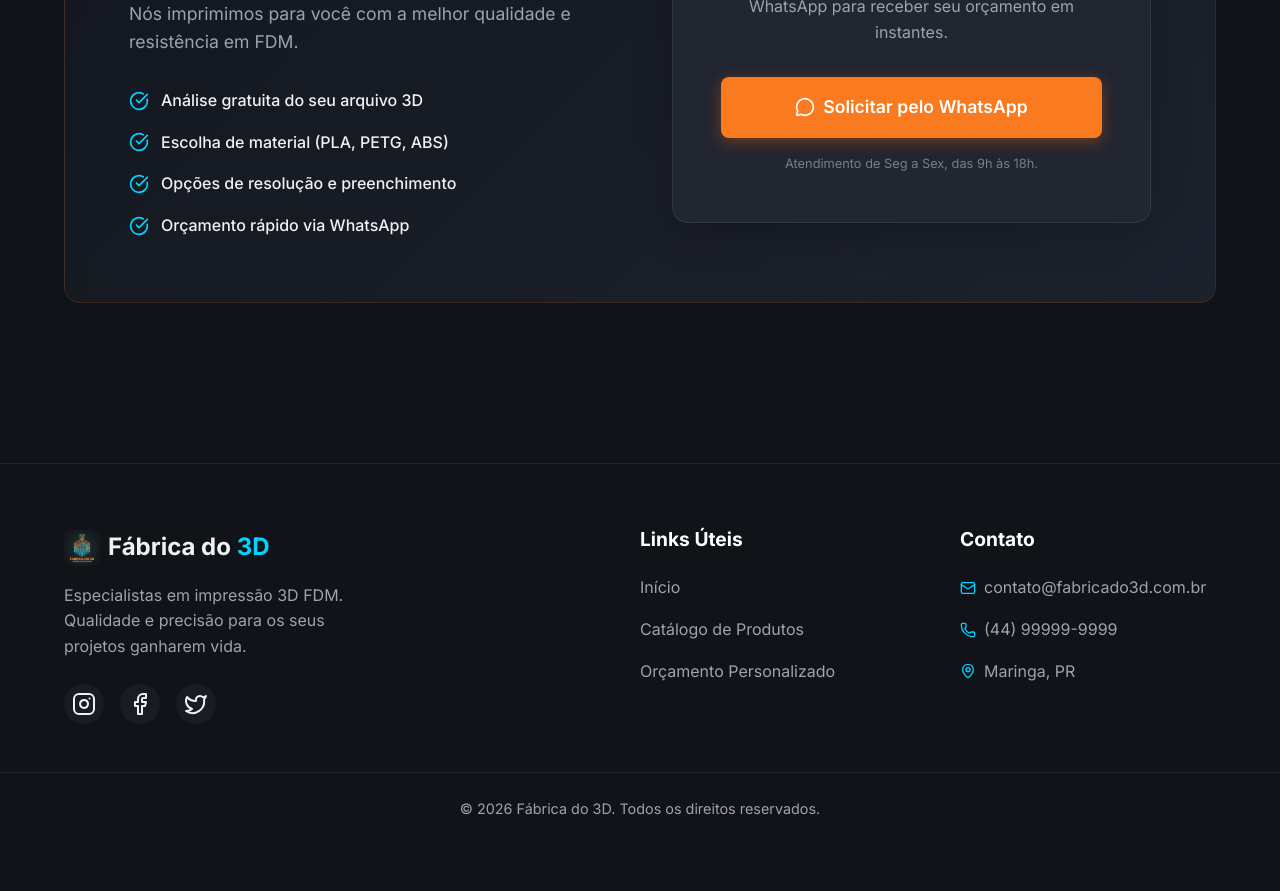
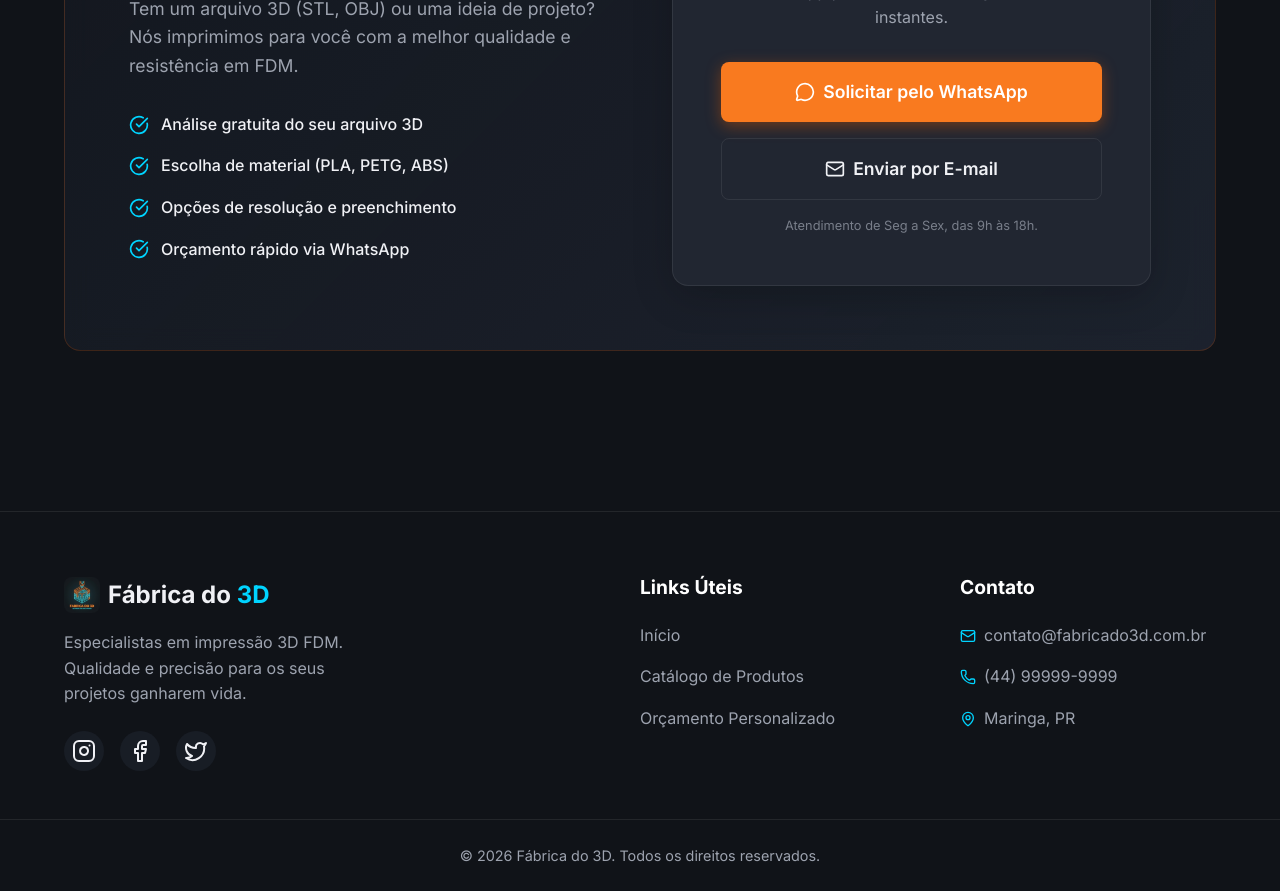
Before and after one commit to vabarboza/fabricado3d-project, a Nuxt app: page / in a window 1280 px wide. Shown: the part 3480-4371 px from the top of the page. Before the commit the page ends 4324 px from the top, so only its background shows below. Built offline with nearby package versions, Linux system fonts and the light colour scheme.

Commit message:
feat: add QuoteForm, TheFooter components and product detail page template

```diff
--- a/app/components/QuoteForm.vue
+++ b/app/components/QuoteForm.vue
@@ -22,6 +22,9 @@
             <a :href="wppQuoteLink" target="_blank" class="btn btn-primary btn-large">
               <MessageCircle class="icon-md" /> Solicitar pelo WhatsApp
             </a>
+            <a href="mailto:contato@fabricado3d.com.br" class="btn btn-outline btn-large">
+              <Mail class="icon-md" /> Enviar por E-mail
+            </a>
             <p class="small-text">Atendimento de Seg a Sex, das 9h às 18h.</p>
           </div>
         </div>
@@ -31,7 +34,7 @@
 </template>
 
 <script setup>
-import { CheckCircle, MessageCircle } from 'lucide-vue-next'
+import { CheckCircle, MessageCircle, Mail } from 'lucide-vue-next'
 
 const wppQuoteLink = "https://wa.me/5544999407976?text=Ol%C3%A1!%20Gostaria%20de%20fazer%20um%20or%C3%A7amento%20para%20uma%20impress%C3%A3o%203D%20personalizada."
 </script>
--- a/app/components/TheFooter.vue
+++ b/app/components/TheFooter.vue
@@ -26,7 +26,7 @@
       <div class="footer-contact">
         <h3>Contato</h3>
         <ul>
-          <li><Mail class="icon-xs" /> contato@fabricado3d.com.br</li>
+          <li><Mail class="icon-xs" /> <a href="mailto:contato@fabricado3d.com.br" class="footer-contact-link">contato@fabricado3d.com.br</a></li>
           <li><Phone class="icon-xs" /> (44) 99999-9999</li>
           <li><MapPin class="icon-xs" /> Maringa, PR</li>
         </ul>
@@ -134,6 +134,16 @@ import { Printer, Instagram, Facebook, Twitter, Mail, Phone, MapPin } from 'luci
   color: var(--text-muted);
 }
 
+.footer-contact-link {
+  color: inherit;
+  transition: color 0.3s ease;
+  text-decoration: none;
+}
+
+.footer-contact-link:hover {
+  color: var(--primary);
+}
+
 .icon-xs {
   width: 16px;
   height: 16px;
--- a/app/pages/produto/[id].vue
+++ b/app/pages/produto/[id].vue
@@ -58,6 +58,9 @@
             <a v-if="product.externalBuyLink" :href="product.externalBuyLink" target="_blank" class="btn btn-outline btn-icon" title="Comprar produto externamente">
               <ShoppingCart class="icon-sm" /> Link Externo
             </a>
+            <a href="mailto:contato@fabricado3d.com.br" class="btn btn-outline btn-icon" title="Dúvidas por e-mail">
+              <Mail class="icon-sm" /> Dúvidas por E-mail
+            </a>
           </div>
         </div>
       </div>
@@ -72,7 +75,7 @@
 <script setup>
 import { ref, computed } from 'vue'
 import { useRoute } from 'vue-router'
-import { ArrowLeft, Box, ShoppingCart, Ruler, MessageCircle } from 'lucide-vue-next'
+import { ArrowLeft, Box, ShoppingCart, Ruler, MessageCircle, Mail } from 'lucide-vue-next'
 import { getProducts, getWppLink } from '~/utils/products'
 
 const route = useRoute()
```
